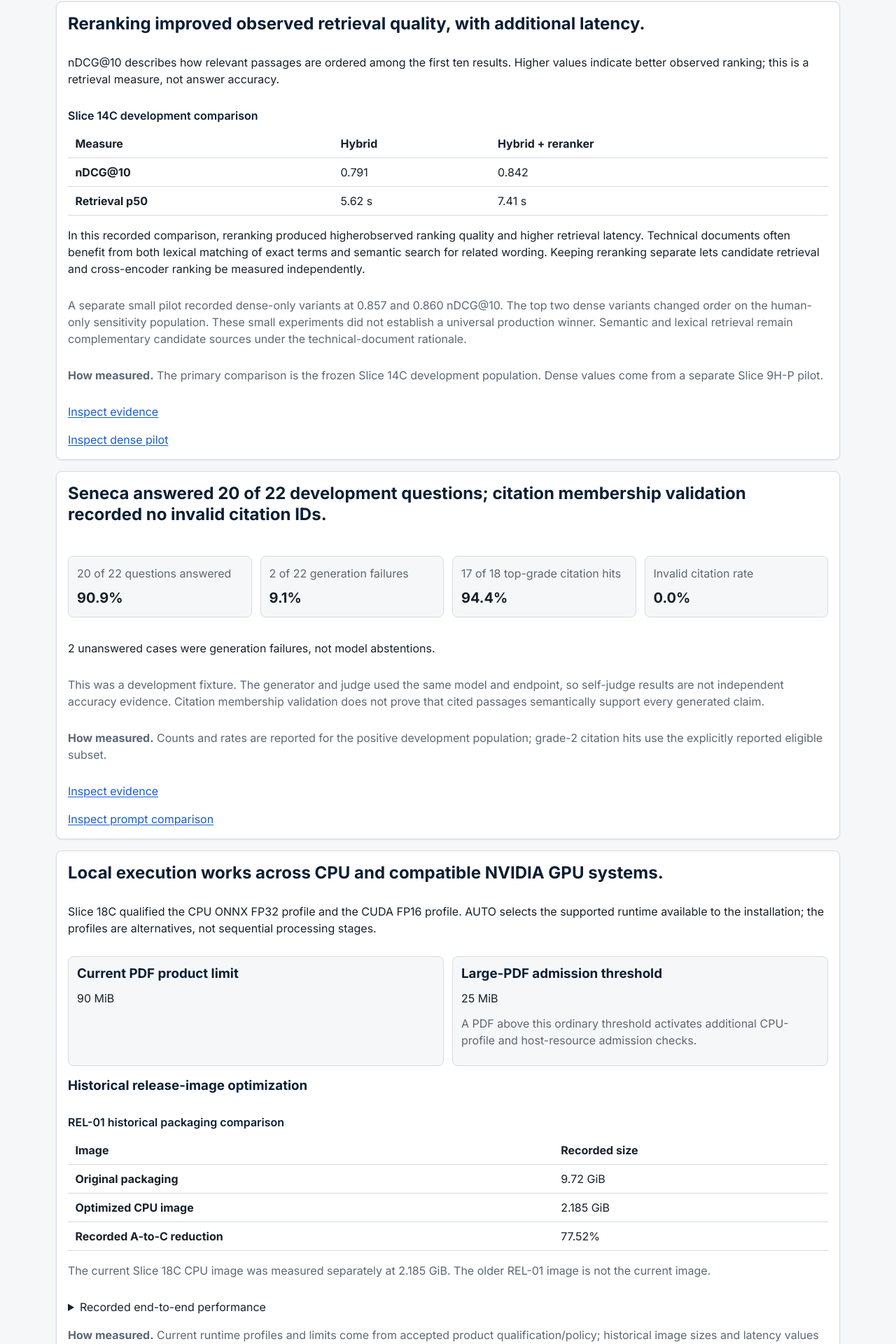
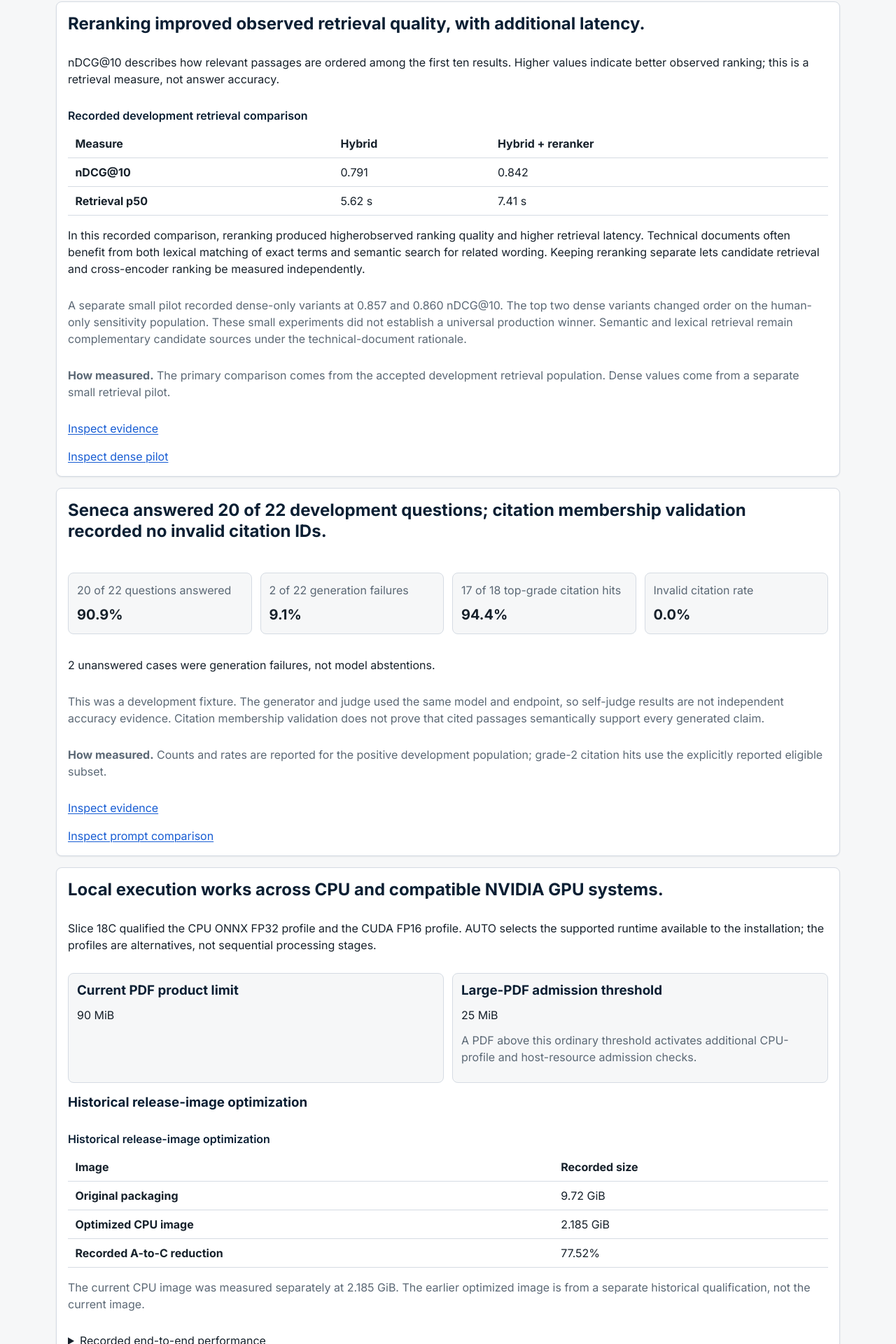
Before and after one commit to cschrupp/offline-rag, a React (Vite) app in the folder ui/: page /engineering/summary in a window 1280 px wide. Shown: the part 828-2748 px from the top of the page at 70% size. Built offline with nearby package versions, Linux system fonts and the light colour scheme.

Commit message:
Keep internal chronology off Engineering summary

```diff
--- a/ui/src/pages/EngineeringSummaryPage.tsx
+++ b/ui/src/pages/EngineeringSummaryPage.tsx
@@ -132,7 +132,7 @@ export function EngineeringSummaryPage() {
             </p>
             <div className="engineering-table-wrap">
               <table>
-                <caption>Slice 14C development comparison</caption>
+                <caption>Recorded development retrieval comparison</caption>
                 <thead>
                   <tr><th scope="col">Measure</th><th scope="col">Hybrid</th><th scope="col">Hybrid + reranker</th></tr>
                 </thead>
@@ -169,7 +169,7 @@ export function EngineeringSummaryPage() {
               winner. Semantic and lexical retrieval remain complementary
               candidate sources under the technical-document rationale.
             </p>
-            <p className="muted"><strong>How measured.</strong> The primary comparison is the frozen Slice 14C development population. Dense values come from a separate Slice 9H-P pilot.</p>
+            <p className="muted"><strong>How measured.</strong> The primary comparison comes from the accepted development retrieval population. Dense values come from a separate small retrieval pilot.</p>
             <EvidenceLink evidenceId={summary.evidence.retrievalId} />
             <EvidenceLink evidenceId={summary.evidence.pilotId}>Inspect dense pilot</EvidenceLink>
           </Card>
@@ -211,7 +211,7 @@ export function EngineeringSummaryPage() {
             <h3>Historical release-image optimization</h3>
             <div className="engineering-table-wrap">
               <table>
-                <caption>REL-01 historical packaging comparison</caption>
+                <caption>Historical release-image optimization</caption>
                 <thead><tr><th scope="col">Image</th><th scope="col">Recorded size</th></tr></thead>
                 <tbody>
                   <tr><th scope="row">Original packaging</th><td><EvidenceMetric metric={summary.images.original} /></td></tr>
@@ -220,11 +220,11 @@ export function EngineeringSummaryPage() {
                 </tbody>
               </table>
             </div>
-            <p className="muted">The current Slice 18C CPU image was measured separately at <EvidenceMetric metric={summary.images.current} />. The older REL-01 image is not the current image.</p>
+            <p className="muted">The current CPU image was measured separately at <EvidenceMetric metric={summary.images.current} />. The earlier optimized image is from a separate historical qualification, not the current image.</p>
             <details>
               <summary>Recorded end-to-end performance</summary>
               <p>In the recorded population ({summary.levelC.populationLabel}), median end-to-end generation-path latency was <EvidenceMetric metric={summary.levelC.endToEndP50} />. The generation-only p50 was <EvidenceMetric metric={summary.levelC.generationP50} /> in that same recorded population.</p>
-              <p className="muted">This is descriptive evidence from one recorded machine/model configuration, not a release latency target. The 14C retrieval p50 above comes from a different population and measures a different part of the path.</p>
+              <p className="muted">This is descriptive evidence from one recorded machine/model configuration, not a release latency target. The retrieval p50 above comes from a different population and measures a different part of the path.</p>
               <EvidenceLink evidenceId="performance.slice14-level-c" />
             </details>
             <p className="muted"><strong>How measured.</strong> Current runtime profiles and limits come from accepted product qualification/policy; historical image sizes and latency values retain their original populations.</p>
```
Also changed, not shown: 2 other files (tests, documents, lock files or other folders).
